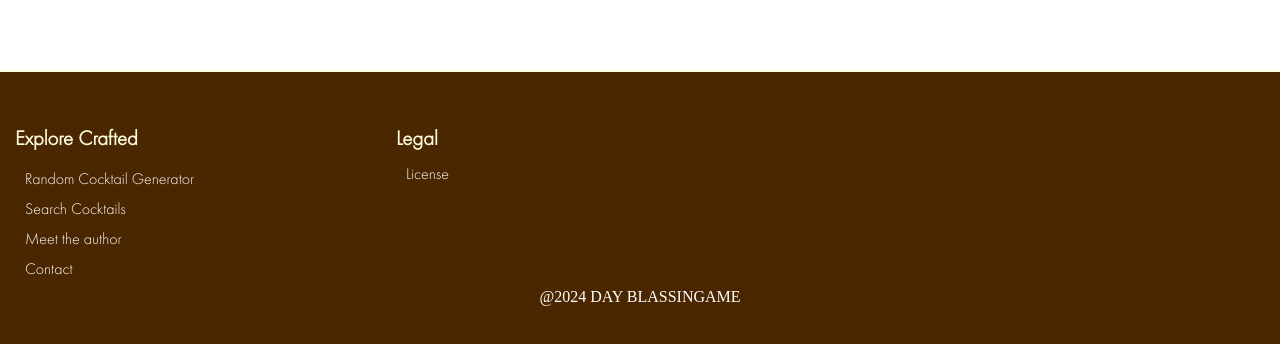
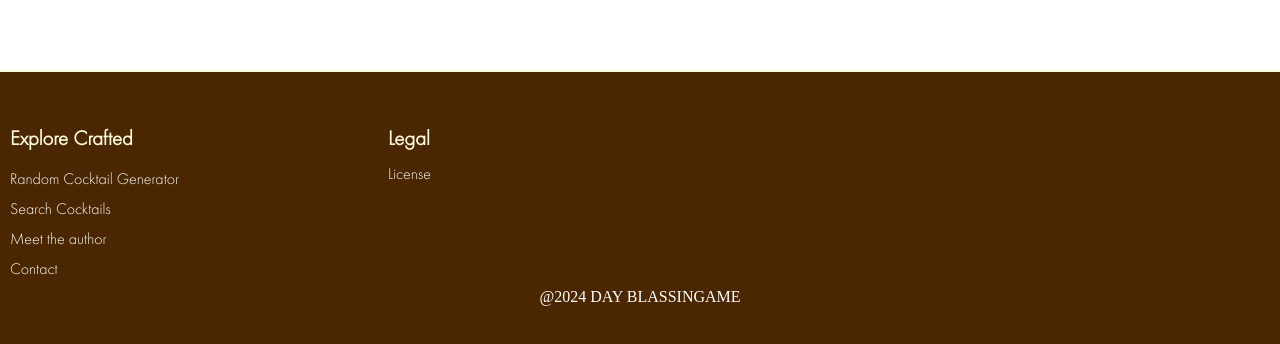
Before and after one commit to dayblassingame/Crafted, a React app: page /#/ in a window 1280 px wide. Shown: the part 730-1074 px from the top of the page. Built offline with nearby package versions, Linux system fonts and the light colour scheme; no server answers.

Commit message:
edited footer and discover margins

```diff
--- a/src/stylesheets/components/_footer.scss
+++ b/src/stylesheets/components/_footer.scss
@@ -1,6 +1,6 @@
 .CC-C-footer{
     width: 100vw;
-    padding: $padding-extralarge $padding-small;
+    padding: $padding-extralarge $padding-medium;
     background-color: $chocolate;
     border-top: 2px solid $cream;
     overflow: hidden;
@@ -25,7 +25,6 @@
 
     span{
         width: 50%;
-        margin: $margin-none $margin-small;
 
         h4{
             display: block;
--- a/src/stylesheets/components/_randomCocktailGenerator.scss
+++ b/src/stylesheets/components/_randomCocktailGenerator.scss
@@ -111,7 +111,7 @@
         background-color: $chocolate;
         color: $cream;
         font-size: 1.2rem;
-        border: 2px solid $cream;
+        border: 2px solid $chocolate;
 
         &:hover{
             color: $chocolate;
--- a/src/stylesheets/layout/_discover.scss
+++ b/src/stylesheets/layout/_discover.scss
@@ -8,8 +8,8 @@
 
     h2{
         padding-bottom: $padding-large;
-        color: $black;
-        letter-spacing: 2.5px;
+        color: $chocolate;
+        letter-spacing: 1px;
         width: fit-content;
         margin: auto;
     }
```
